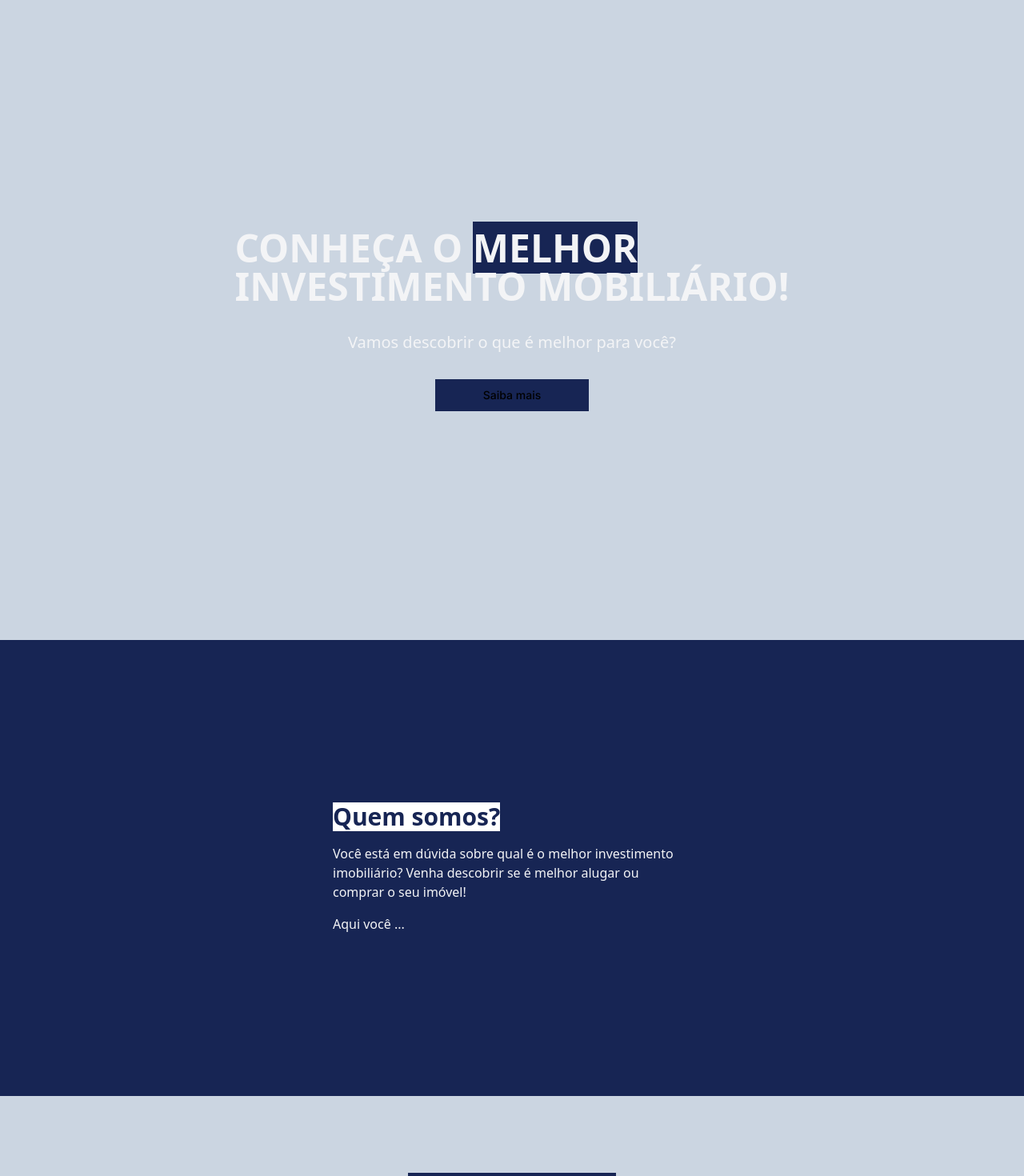
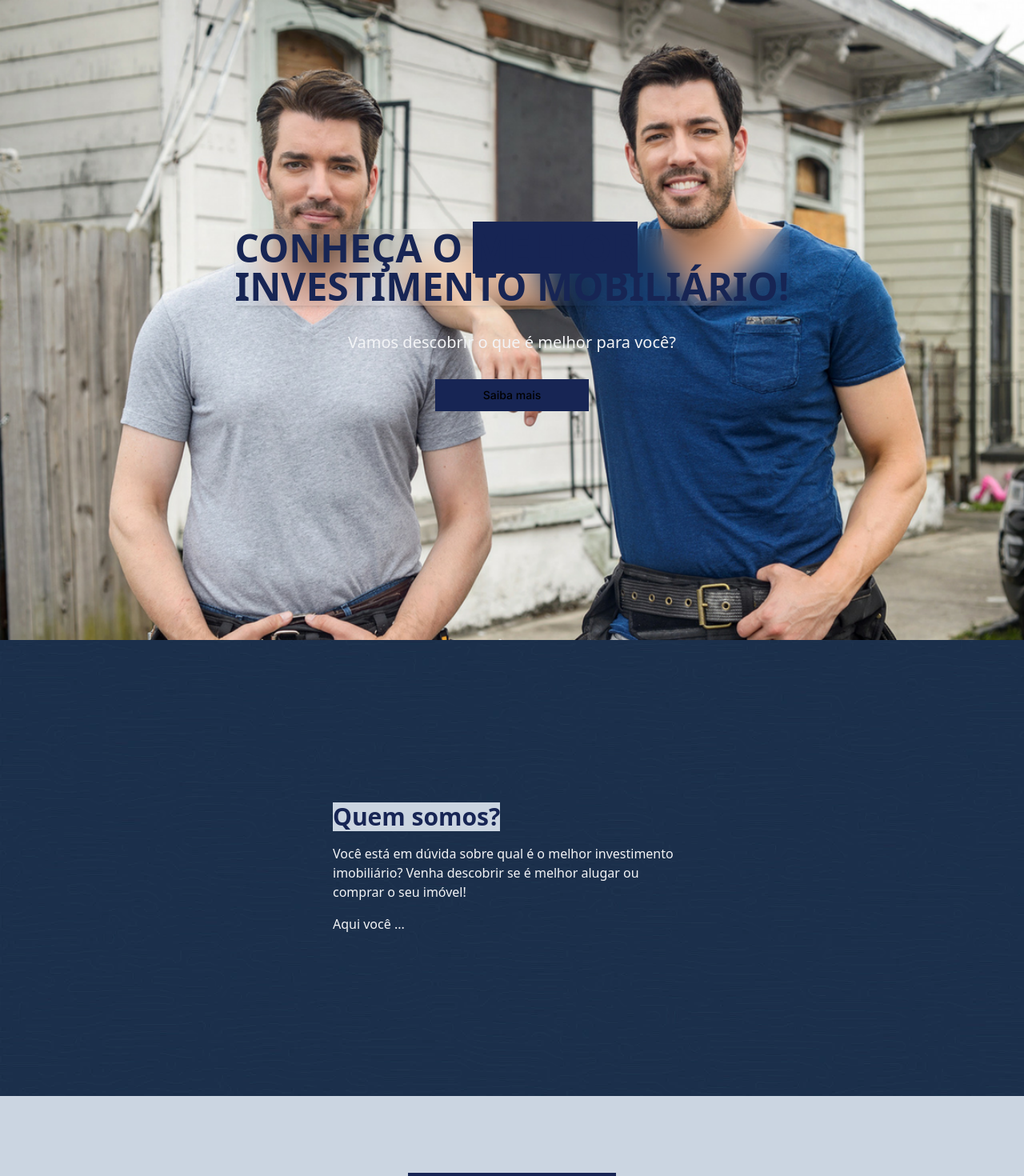
Before and after one commit to Vini-Casanova/InvestimentoImobil, a Next.js app in the folder frontend/: page / in a window 1280 px wide. Shown: the top 1470 px of the page at 80% size. Built offline with nearby package versions, Linux system fonts and the light colour scheme.

Commit message:
feat: changes

```diff
--- a/frontend/src/app/components/sections/About.tsx
+++ b/frontend/src/app/components/sections/About.tsx
@@ -4,12 +4,12 @@ import { Heading } from '../elements/Heading';
 
 export function About() {
     return (
-      <section className="relative flex w-full min-h-[calc(100vh_-_230px)] items-center justify-center gap-9 bg-blue-950 p-20 max-[1234px]:flex-wrap max-md:px-4 max-md:py-16" id="sobre">
+      <section className="relative flex w-full min-h-[calc(100vh_-_230px)] items-center justify-center gap-9 bg-[url('/lines.webp')] p-20 max-[1234px]:flex-wrap max-md:px-4 max-md:py-16" id="sobre">
 
         <div className="flex flex-col gap-4 max-sm:items-center md:w-[40%]">
           <Heading
             size="xl"
-            className=" w-fit bg-white"
+            className=" w-fit bg-slate-300"
             color="text-blue-950"
           >
             Quem somos?
--- a/frontend/src/app/components/sections/Calc.tsx
+++ b/frontend/src/app/components/sections/Calc.tsx
@@ -17,7 +17,7 @@ export function Calc() {
     return (
       <section
         className="mt-24 flex w-full relative  min-h-[calc(100vh_-_230px)] flex-col items-center justify-center gap-9 px-20 max-[1234px]:flex-wrap max-md:px-4 md:justify-center"
-        id="contato"
+        id="Calc"
       >
        <Heading
             size="2xl"
--- a/frontend/src/app/components/sections/Hero.tsx
+++ b/frontend/src/app/components/sections/Hero.tsx
@@ -10,11 +10,11 @@ export function Hero() {
 
   return (
     <section
-      className="flex h-screen w-full flex-col items-center justify-center gap-8 bg-[url('')] bg-cover bg-center px-20 transition-shadow max-md:gap-4 max-md:px-4 "
+      className="flex h-screen w-full flex-col items-center justify-center gap-8 bg-[url('/irmaosaobra.png')] bg-cover bg-center px-20 transition-shadow max-md:gap-4 max-md:px-4 "
       id="inicio"
     >
-      <Heading asChild size="6xl" className="text-black">
-        <strong className="text-5xl max-md:text-center max-md:text-2xl">
+      <Heading asChild size="6xl"  color="text-blue-950 ">
+        <strong className="text-5xl max-md:text-center shadow-md backdrop-blur-[18px]  max-md:text-2xl">
           CONHEÇA O {" "}
           <span className="bg-blue-950 text-black-900">MELHOR</span> {" "}
           <br /> INVESTIMENTO MOBILIÁRIO!
--- a/frontend/src/app/components/sections/Historic.tsx
+++ b/frontend/src/app/components/sections/Historic.tsx
@@ -0,0 +1,26 @@
+import { Heading } from "../elements/Heading";
+import { Input } from "@/components/ui/input";
+import { Label } from "@/components/ui/label";
+import { Button } from "@/components/ui/button";
+import { useRouter } from "next/navigation";
+
+export function Historic() {
+  const router = useRouter();
+  return (
+    <div
+      className="mt-24 flex w-full relative  min-h-[calc(100vh_-_230px)] flex-col items-center justify-center gap-9 px-20 max-[1234px]:flex-wrap max-md:px-4 md:justify-center"
+      id="Historics"
+    >
+ <Heading
+            size="xl"
+            className=" w-fit bg-slate-300"
+            color="text-blue-950"
+          >
+            Quem somos?
+          </Heading>
+
+        </div>
+
+
+  );
+}
--- a/frontend/src/app/components/sections/Login.tsx
+++ b/frontend/src/app/components/sections/Login.tsx
@@ -2,9 +2,12 @@ import { Heading } from '../elements/Heading';
 import { Input } from "@/components/ui/input"
 import { Label } from "@/components/ui/label"
 import { Button } from '@/components/ui/button';
+import { useRouter } from "next/navigation";
 export  function LogIn() {
+  const router = useRouter()
     return(
-<div className='mt-24 flex w-full relative  min-h-[calc(100vh_-_230px)] flex-col items-center justify-center gap-9 px-20 max-[1234px]:flex-wrap max-md:px-4 md:justify-center'>
+<div className='mt-24 flex w-full relative  min-h-[calc(100vh_-_230px)] flex-col items-center justify-center gap-9 px-20 max-[1234px]:flex-wrap max-md:px-4 md:justify-center'
+id='LogIn'>
 <Heading
             size="2xl"
             className=" w-fit bg-blue-950"
@@ -22,7 +25,7 @@ export  function LogIn() {
       <Label htmlFor="senha">Senha</Label>
       <Input id="senha" type="password" />
     <div className='flex justify-end text-blue-950'>
-    <Button variant="ghost">Não tem conta? Faça seu cadastro</Button>
+    <Button onClick={() => router.push('cadastro')} variant="ghost">Não tem conta? Faça seu cadastro</Button>
     </div>
     </div>
 
--- a/frontend/src/app/components/sections/SignUp.tsx
+++ b/frontend/src/app/components/sections/SignUp.tsx
@@ -1,18 +1,17 @@
-import { Heading } from '../elements/Heading';
-import { Input } from "@/components/ui/input"
-import { Label } from "@/components/ui/label"
-import { Button } from '@/components/ui/button';
-export  function SignIn() {
-    return(
-<div className='mt-24 flex w-full relative  min-h-[calc(100vh_-_230px)] flex-col items-center justify-center gap-9 px-20 max-[1234px]:flex-wrap max-md:px-4 md:justify-center'>
-<Heading
-            size="2xl"
-            className=" w-fit bg-blue-950"
-            color="text-white"
+import { Heading } from "../elements/Heading";
+import { Input } from "@/components/ui/input";
+import { Label } from "@/components/ui/label";
+import { Button } from "@/components/ui/button";
+export function SignIn() {
+  return (
+    <div
+      className=" flex w-full h-full flex-col items-center justify-center gap-9 px-20 max-[1234px]:flex-wrap max-md:px-4 md:justify-center"
+      id="SignIn"
     >
+      <Heading size="2xl" className=" w-fit bg-blue-950" color="text-white">
         Cadastro
       </Heading>
-<div className='flex w-180 flex-col items-center justify-center gap-4 rounded-lg bg-white p-4 shadow-md group'>
+      <div className="flex w-180 flex-col items-center justify-center gap-4 rounded-lg bg-white p-4 shadow-md group">
         <div className="grid w-full max-w-sm items-center gap-1.5  text-black">
           <Label htmlFor="name">nome</Label>
           <Input id="name" type="text" />
@@ -29,13 +28,11 @@ export  function SignIn() {
         <div className="grid w-full max-w-sm items-center gap-1.5 mt-5  text-black">
           <Label htmlFor="senha">Senha</Label>
           <Input id="senha" type="password" />
-    <div className='flex justify-end text-blue-950'>
+          <div className="flex justify-end text-blue-950">
             <div className="grid w-full max-w-sm items-center gap-1.5 mt-5  text-black">
               <Label htmlFor="senha">confirme a senha</Label>
               <Input id="senha" type="password" />
-
             </div>
-
           </div>
           <div className="flex w-20 h-10 mt-2 mb-10 justify-center bg-blue-950 ">
             <Button variant="secondary">entrar</Button>
@@ -43,6 +40,5 @@ export  function SignIn() {
         </div>
       </div>
     </div>
-
   );
 }
```
Lines whose indentation alone changed are shown as unchanged.
